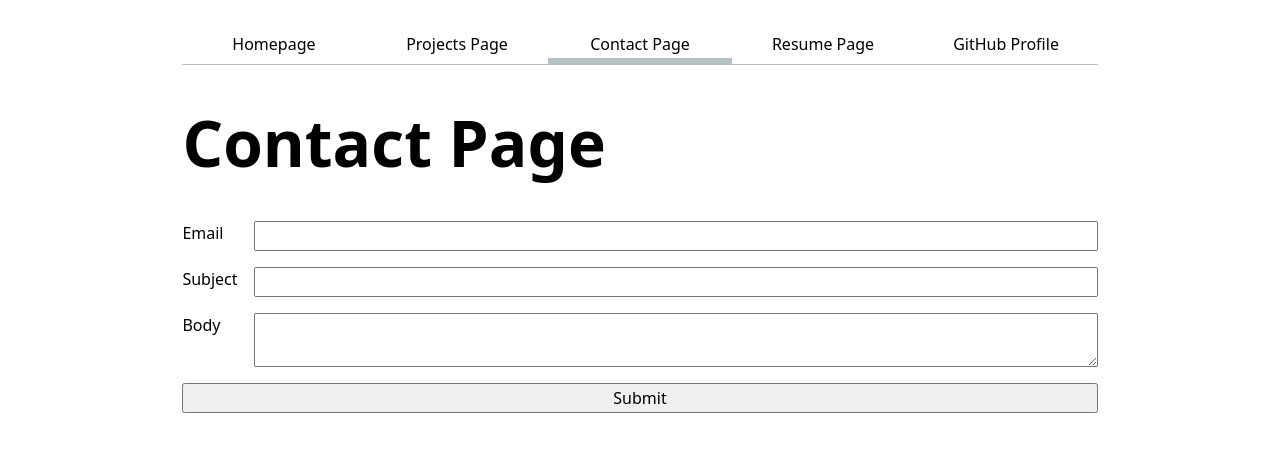
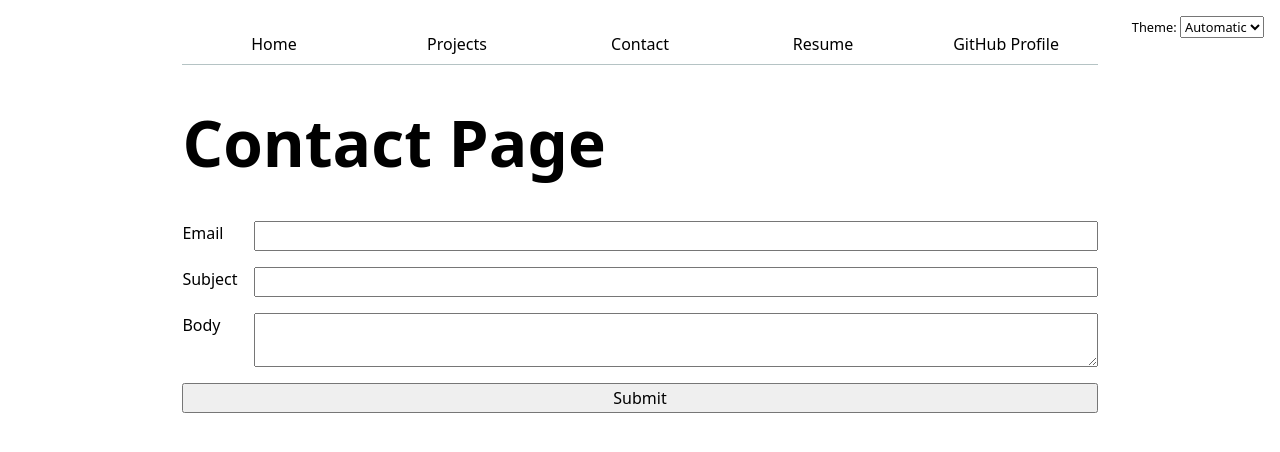
Before and after one commit to Aurora-1420/portfolio, a plain HTML site: page contact/index.html in a window 1280 px wide. Drawn offline with Linux system fonts and the light colour scheme.

Commit message:
lab 3 changes
added js file + made style changes

```diff
--- a/contact/index.html
+++ b/contact/index.html
@@ -5,18 +5,20 @@
     <meta name="viewport" content="width=device-width, initial-scale=1.0">
     <title>Contact</title>
     <link rel="stylesheet" href="../style.css">
-
+    <script type="module" src="../global.js"></script>
 </head>
 <body>
+    <!---
     <nav>
         <ul>
             <li><a href="../index.html">Homepage</a></li>
             <li><a href="../projects/index.html">Projects Page</a></li>
-            <li><a href="../contact/index.html" class="current">Contact Page</a></li>
+            <li><a href="../contact/index.html">Contact Page</a></li>
             <li><a href="../resume/index.html">Resume Page</a></li>
             <li><a href="https://github.com/Aurora-1420" target="_blank">GitHub Profile</a></li>
         </ul>
     </nav>
+    -->
     <h1>Contact Page</h1>
 
     <form action="mailto:aycong@ucsd.edu" method="POST" enctype="text/plain">
--- /dev/null
+++ b/global.js
@@ -0,0 +1,80 @@
+console.log('IT’S ALIVE!');
+
+function $$(selector, context = document) {
+  return Array.from(context.querySelectorAll(selector));
+}
+
+//const navLinks = $$('nav a');
+
+//let currentLink = navLinks.find(
+//  (a) => a.host === location.host && a.pathname === location.pathname,
+//);
+
+//if (currentLink) {
+//  currentLink.classList.add('current');
+//}
+
+let pages = [
+  { url: '', title: 'Home' },
+  { url: 'projects/', title: 'Projects' },
+  { url: 'contact/', title: 'Contact' },
+  { url: 'resume/', title: 'Resume' },
+  { url: 'https://github.com/Aurora-1420', title: 'GitHub Profile' }
+];
+
+const BASE_PATH =
+  location.hostname === 'localhost' || location.hostname === '127.0.0.1'
+    ? '/'
+    : '/portfolio/';
+
+let nav = document.createElement('nav');
+document.body.prepend(nav);
+
+document.body.insertAdjacentHTML(
+  'afterbegin',
+  `
+    <label class="color-scheme">
+      Theme:
+      <select>
+        <option value="light dark">Automatic</option>
+        <option value="light">Light</option>
+        <option value="dark">Dark</option>
+      </select>
+    </label>`,
+);
+
+const select = document.querySelector('.color-scheme select');
+
+function setColorScheme(colorScheme) {
+  document.documentElement.style.setProperty('color-scheme', colorScheme);
+  select.value = colorScheme;
+}
+
+select.addEventListener('input', function (event) {
+    const colorScheme = event.target.value;
+    localStorage.colorScheme = colorScheme;
+    setColorScheme(colorScheme);
+});
+
+if ('colorScheme' in localStorage) {
+  setColorScheme(localStorage.colorScheme);
+}
+
+
+for (let p of pages) {
+    let url = p.url;
+    let title = p.title;
+    if (!url.startsWith('http')) {
+        url = BASE_PATH + url;
+    }
+    let a = document.createElement('a');
+    a.href = url;
+    a.textContent = title;
+    if (a.host === location.host && a.pathname === location.pathname) {
+        a.classList.add('current');
+    }
+    if (a.host !== location.host) {
+        a.target = '_blank';
+    }
+    nav.append(a);
+}
--- a/style.css
+++ b/style.css
@@ -8,15 +8,23 @@ body {
   padding: 1em;
 }
 
+.color-scheme {
+  position: absolute;
+  top: 1rem;
+  right: 1rem;
+  font-size: 80%;
+}
+
 nav ul,
 nav li {
     display: contents;
 }
 
 nav {
+    --border-color: oklch(50% 10% 200 / 40%);
     display: flex;
     margin-bottom: 1em;
-    border-bottom: 1px solid oklch(80% 3% 200);
+    border-bottom: 1px solid var(--border-color);
 }
 
 nav a {
@@ -28,11 +36,12 @@ nav a {
 }
 
 nav a.current {
-    border-bottom: 0.4em solid oklch(80% 3% 200);
+    border-bottom: 0.4em solid var(--border-color);
     padding-bottom: 0.1em;
 }
 
 html {
+    color-scheme: light dark;
     --color-accent: oklch(65% 50% 0);
     accent-color: var(--color-accent);
 }
@@ -40,7 +49,7 @@ html {
 nav a:hover {
     border-bottom: 0.4em solid var(--color-accent);
     padding-bottom: 0.1em;
-    background-color: oklch(from var(--color-accent) 95% 5% h);
+    background-color: color-mix(in oklch, var(--color-accent), canvas 85%);
 }
 
 img {
@@ -50,7 +59,8 @@ img {
 
 input,
 textarea,
-button {
+button,
+select {
     font: inherit;
 }
 
```
Also changed, not shown: index.html (+4 -2 lines), projects/index.html (+4 -2 lines), resume/index.html (+4 -1 lines).
